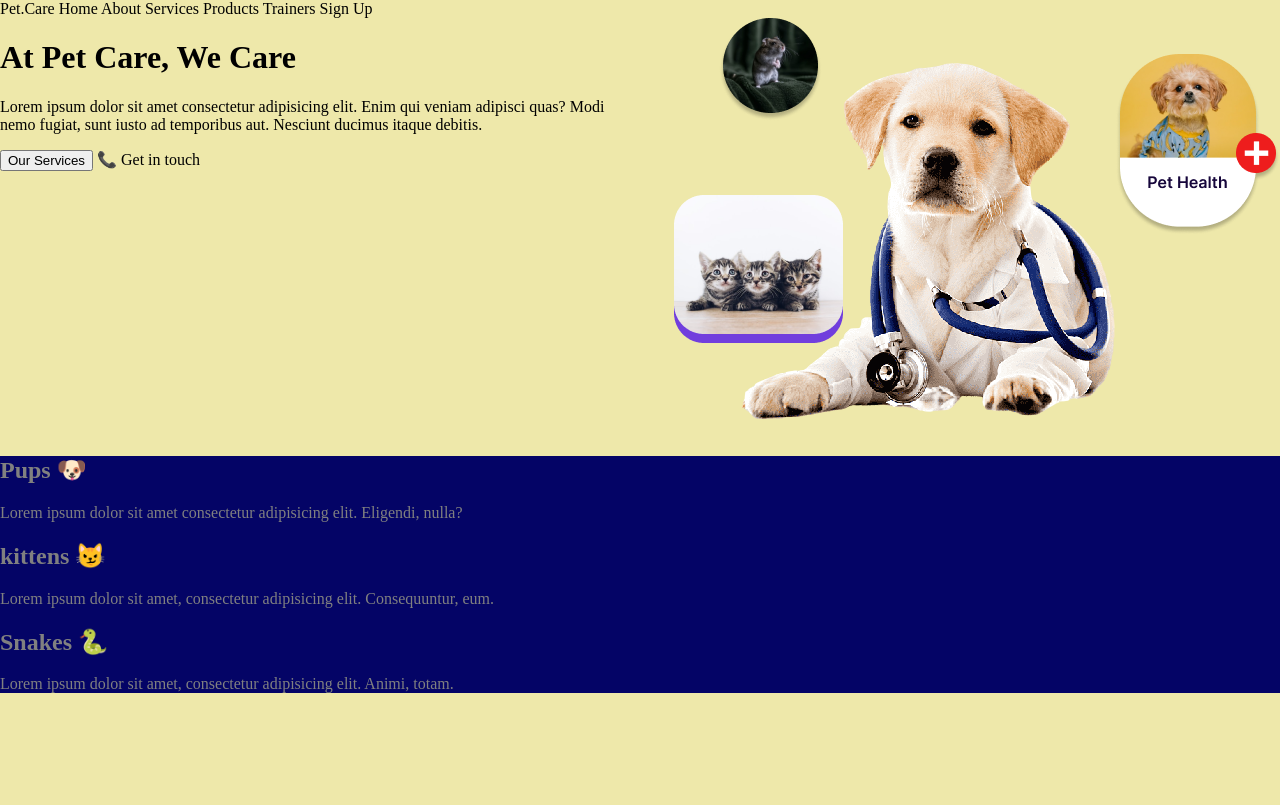
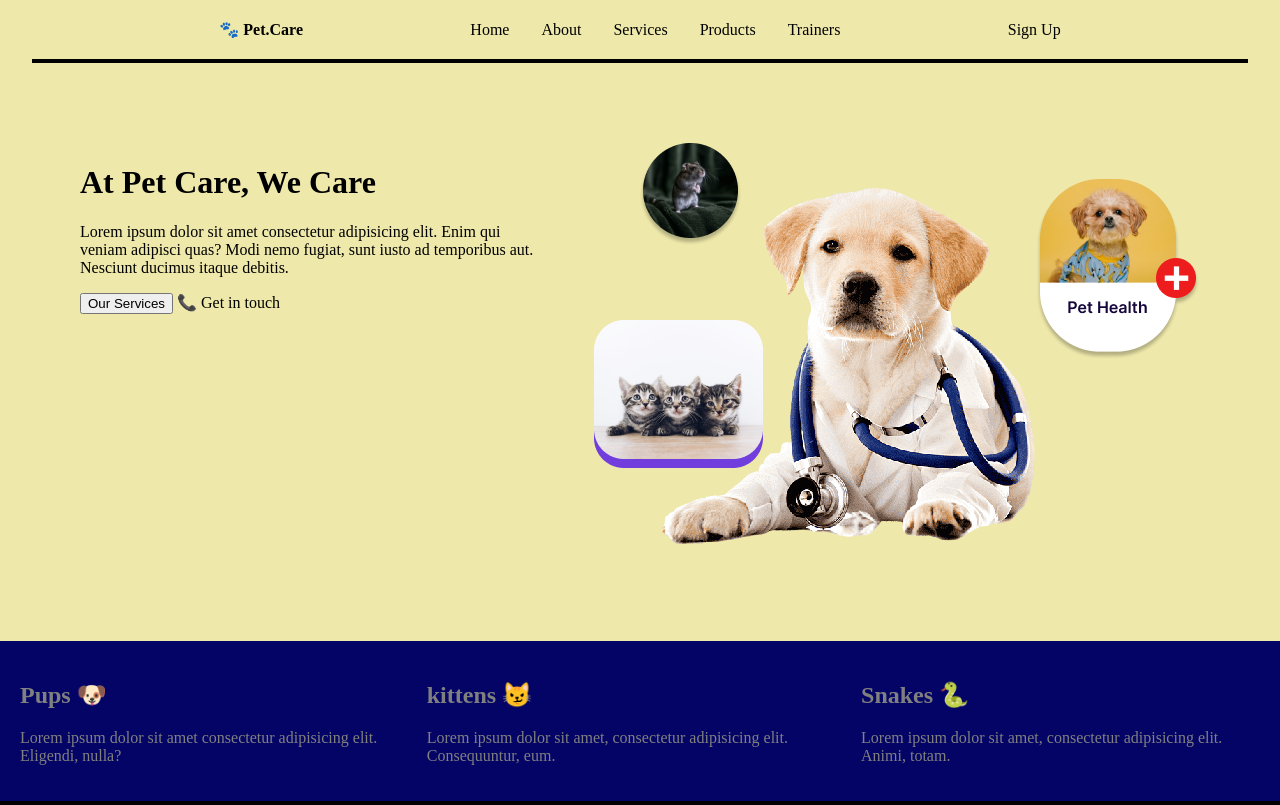
Before and after one commit to MayhemK/pet, a plain HTML site: page index.html in a window 1280 px wide. Drawn offline with Linux system fonts and the light colour scheme.

Commit message:
I think i got it 🤣

```diff
--- a/index.html
+++ b/index.html
@@ -9,15 +9,25 @@
   <title>Pet Care</title>
 </head>
 
-<body>
-  <header>
-    <span>Pet.Care</span>
+<body class="">
+  <header class="display-flex align-items-center justify-content-evenly">
+    <div>
+      <span>
+        <b>
+          🐾 Pet.Care
+        </b>
+      </span>
+    </div>
+    <nav class="display-flex ">
       <span>Home</span>
       <span>About</span>
       <span>Services</span>
       <span>Products</span>
       <span>Trainers</span>
+    </nav>
+    <div class="">
       <span>Sign Up</span>
+    </div>
   </header>
 
   <main class="display-flex">
@@ -37,13 +47,19 @@
     </div>
   </main>
 
-  <footer>
+  <footer class="display-flex justify-content-evenly">
+    <div>
       <h2>Pups 🐶</h2>
       <p>Lorem ipsum dolor sit amet consectetur adipisicing elit. Eligendi, nulla?</p>
+    </div>
+    <div>
       <h2>kittens 😼</h2>
       <p>Lorem ipsum dolor sit amet, consectetur adipisicing elit. Consequuntur, eum.</p>
+    </div>
+    <div>
       <h2>Snakes 🐍</h2>
       <p>Lorem ipsum dolor sit amet, consectetur adipisicing elit. Animi, totam.</p>
+    </div>
 
   </footer>
 </body>
--- a/style.css
+++ b/style.css
@@ -1,13 +1,52 @@
 body {
   background-color: palegoldenrod;
   margin: 0px;
+  height: 100dvh;
+  flex-direction: column;
+}
+
+header,
+main {
+  margin-left: 2rem;
+  margin-right: 2rem;
+}
+
+header {
+  margin-bottom: 1rem;
+  border-bottom: 4px solid black;
+  padding: 20px
+}
+
+main {
+  margin: 5rem;
 }
 
 footer {
   background-color: #040466;
   color: gray;
+  margin-bottom: 1rem;
+  border-bottom: 4px solid black;
+  padding: 20px
+}
+
+nav {
+  gap: 2rem;
+
+}
+
+.align-items-center {
+  align-items: center;
+}
+
+.justify-content-space {
+  justify-content: space-between;
 }
 
 .display-flex {
   display: flex;
 }
+
+.justify-content-evenly {
+  justify-content: space-evenly;
+
+}
```
Lines whose indentation alone changed are shown as unchanged.
